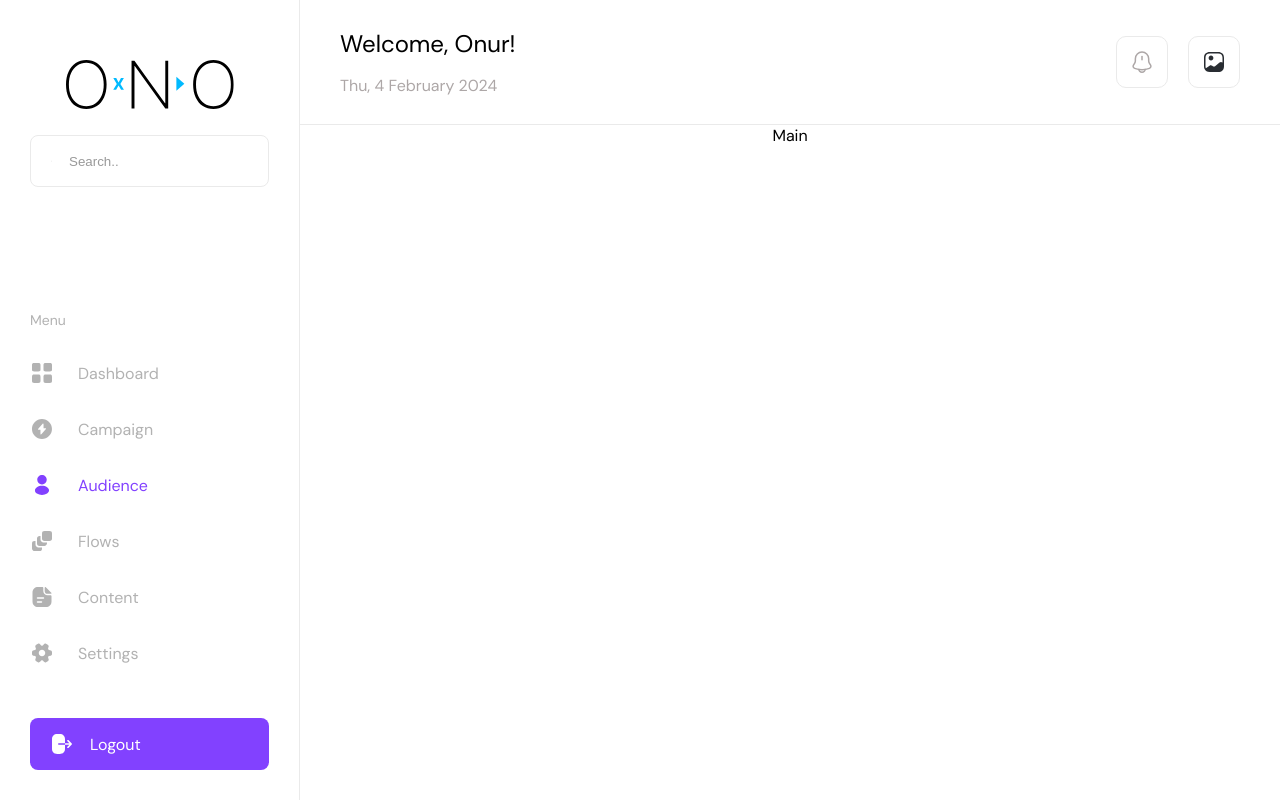
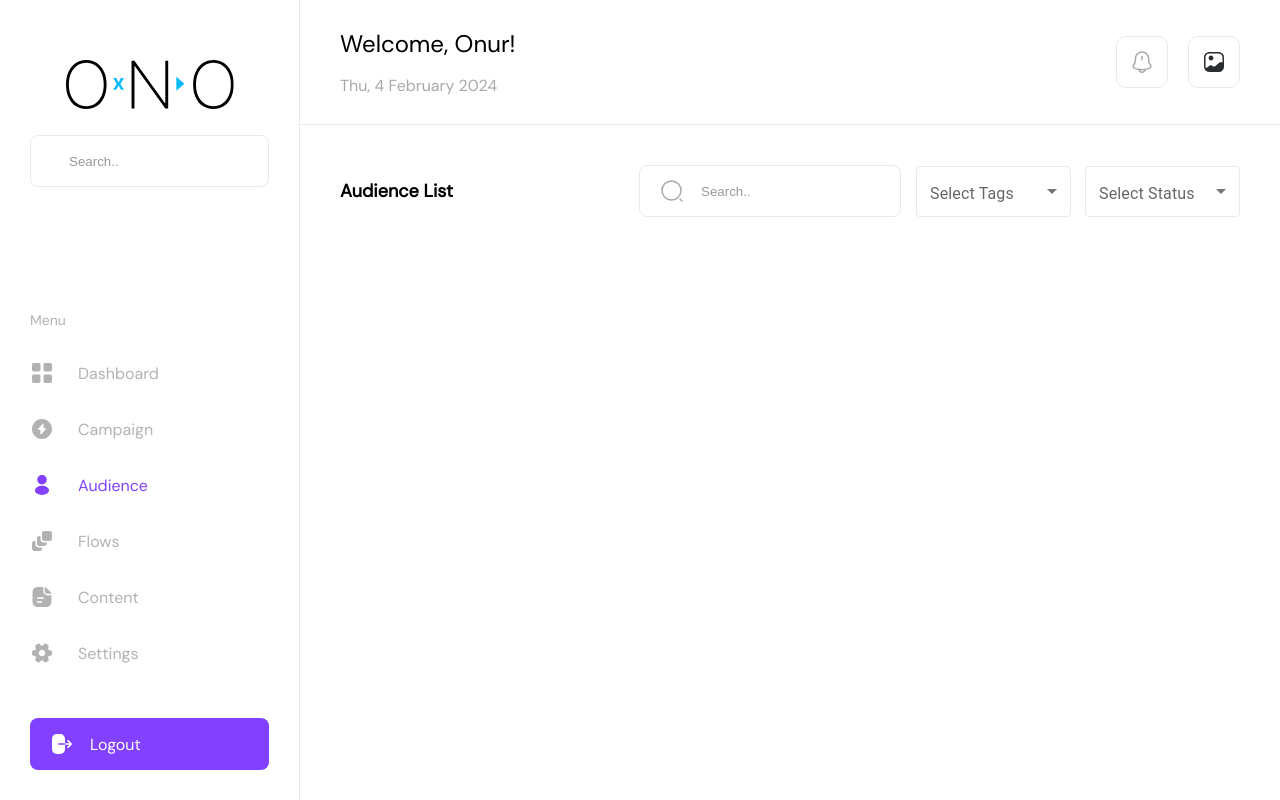
Before and after one commit to ismailonuraygan/ono, a React (Create React App) app: page / in a window 1280 px wide. Built offline with nearby package versions, Linux system fonts and the light colour scheme.

Commit message:
feat: filter bar design

```diff
--- a/package.json
+++ b/package.json
@@ -3,6 +3,9 @@
   "version": "0.1.0",
   "private": true,
   "dependencies": {
+    "@emotion/react": "^11.11.3",
+    "@emotion/styled": "^11.11.0",
+    "@mui/material": "^5.15.10",
     "@testing-library/jest-dom": "^5.17.0",
     "@testing-library/react": "^13.4.0",
     "@testing-library/user-event": "^13.5.0",
--- a/src/components/main/Main.module.scss
+++ b/src/components/main/Main.module.scss
@@ -1,3 +1,4 @@
 .container {
   flex: 1;
+  padding: 40px;
 }
--- a/src/components/main/Main.tsx
+++ b/src/components/main/Main.tsx
@@ -1,8 +1,13 @@
 import React from "react";
 import classes from "./Main.module.scss";
+import FilterBar from "./components/FilterBar";
 
 const Main = () => {
-  return <div className={classes.container}>Main</div>;
+  return (
+    <main className={classes.container}>
+      <FilterBar />
+    </main>
+  );
 };
 
 export default Main;
--- /dev/null
+++ b/src/components/main/components/CustomSelect.tsx
@@ -0,0 +1,48 @@
+import {
+  FormControl,
+  InputLabel,
+  Select,
+  MenuItem,
+  SelectChangeEvent,
+} from "@mui/material";
+import React, { useState } from "react";
+import classes from "./FilterBar.module.scss";
+
+export interface IProps {
+  label: string;
+  options: string[];
+}
+
+const CustomSelect = ({ label, options }: IProps) => {
+  const [value, setValue] = useState<string>("");
+
+  const handleChange = (event: SelectChangeEvent) => {
+    setValue(event.target.value as string);
+  };
+
+  return (
+    <FormControl fullWidth className={classes.formControl}>
+      <InputLabel id="demo-simple-select-label">{label}</InputLabel>
+      <Select
+        sx={{
+          boxShadow: "none",
+          height: 51,
+          ".MuiOutlinedInput-notchedOutline": {
+            border: "1px solid #eaeaea",
+          },
+        }}
+        labelId="demo-simple-select-label"
+        id="demo-simple-select"
+        value={value}
+        label={label}
+        onChange={handleChange}
+      >
+        {options.map((option) => {
+          return <MenuItem value={option}>{option}</MenuItem>;
+        })}
+      </Select>
+    </FormControl>
+  );
+};
+
+export default CustomSelect;
--- /dev/null
+++ b/src/components/main/components/FilterBar.module.scss
@@ -0,0 +1,35 @@
+.container {
+  display: flex;
+  justify-content: space-between;
+  align-items: center;
+}
+
+.audienceSearch {
+  display: flex;
+  align-items: center;
+  gap: 15px;
+  height: 52px;
+  padding: 0 20px;
+  border-radius: 8px;
+  flex-grow: 1;
+  border: 1px solid #eaeaea;
+  input {
+    border: none;
+  }
+}
+
+.filterInputWrapper {
+  display: flex;
+  gap: 15px;
+}
+
+.select {
+  display: flex;
+  gap: 14px;
+  align-items: center;
+  width: 324px;
+}
+
+.formControl {
+  width: 162px;
+}
--- /dev/null
+++ b/src/components/main/components/FilterBar.tsx
@@ -0,0 +1,28 @@
+import React from "react";
+import classes from "./FilterBar.module.scss";
+import SearchIcon from "../../../icons/SearchIcon";
+import CustomSelect from "./CustomSelect";
+
+const optionsTags = ["Design", "Marketing", "Development"];
+const optionsStatus = ["Active", "Passive"];
+
+function FilterBar() {
+  return (
+    <div className={classes.container}>
+      <h2>Audience List</h2>
+
+      <div className={classes.filterInputWrapper}>
+        <div className={classes.audienceSearch}>
+          <SearchIcon />
+          <input placeholder="Search.." />
+        </div>
+        <div className={classes.select}>
+          <CustomSelect label="Select Tags" options={optionsTags} />
+          <CustomSelect label="Select Status" options={optionsStatus} />
+        </div>
+      </div>
+    </div>
+  );
+}
+
+export default FilterBar;
--- a/src/components/sidebar/Sidebar.module.scss
+++ b/src/components/sidebar/Sidebar.module.scss
@@ -46,6 +46,7 @@
   align-items: center;
   gap: 24px;
   color: #b2b2b2;
+  cursor: pointer;
 }
 
 .activeContentItem {
--- a/src/components/sidebar/Sidebar.tsx
+++ b/src/components/sidebar/Sidebar.tsx
@@ -1,5 +1,5 @@
 import React from "react";
-import OnoLogo from "./OnoLogo";
+import OnoLogo from "./components/OnoLogo";
 import classes from "./Sidebar.module.scss";
 import SearchIcon from "../../icons/SearchIcon";
 import ContentItemList from "./components/ContentItemList";
```
Also changed, not shown: src/icons/ArrowDown.tsx (added, +24 -0 lines), src/components/sidebar/components/OnoLogo.tsx (renamed from src/components/sidebar/OnoLogo.tsx), 1 other file (tests, documents, lock files or other folders).
